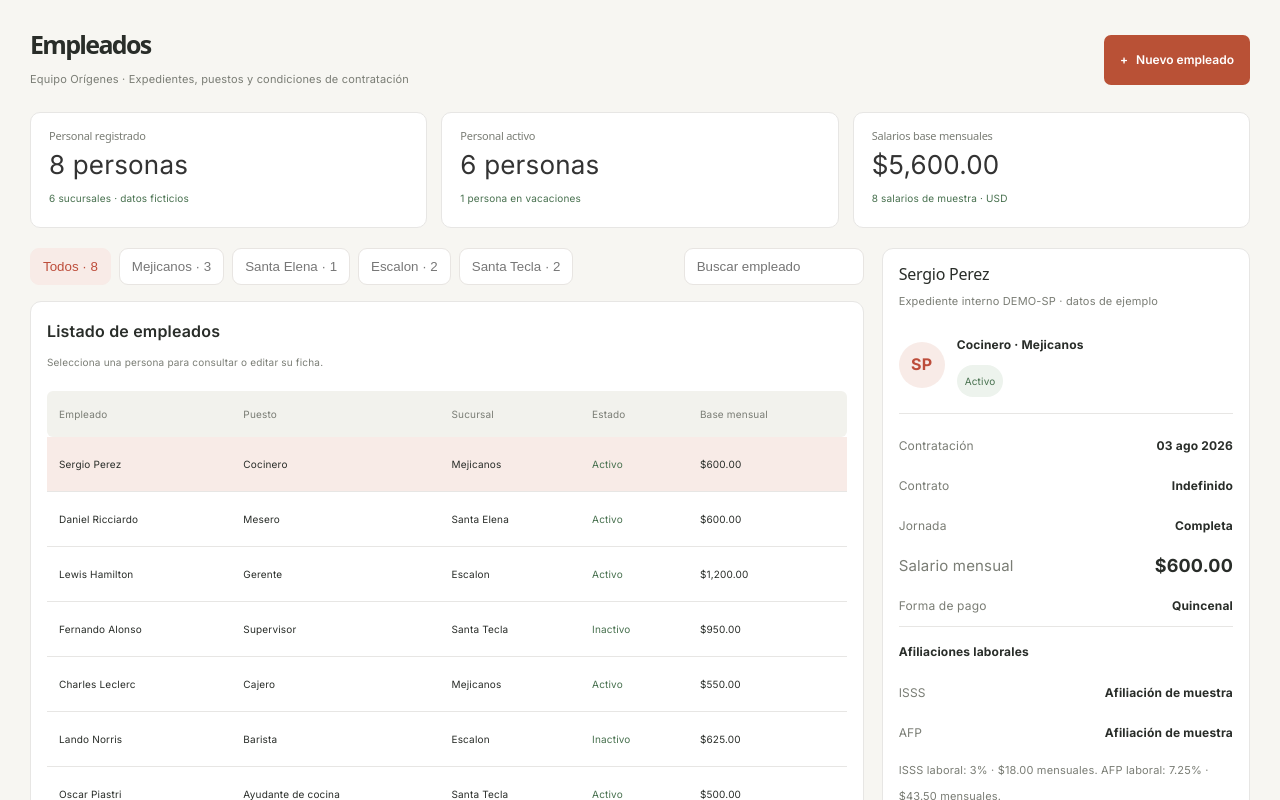
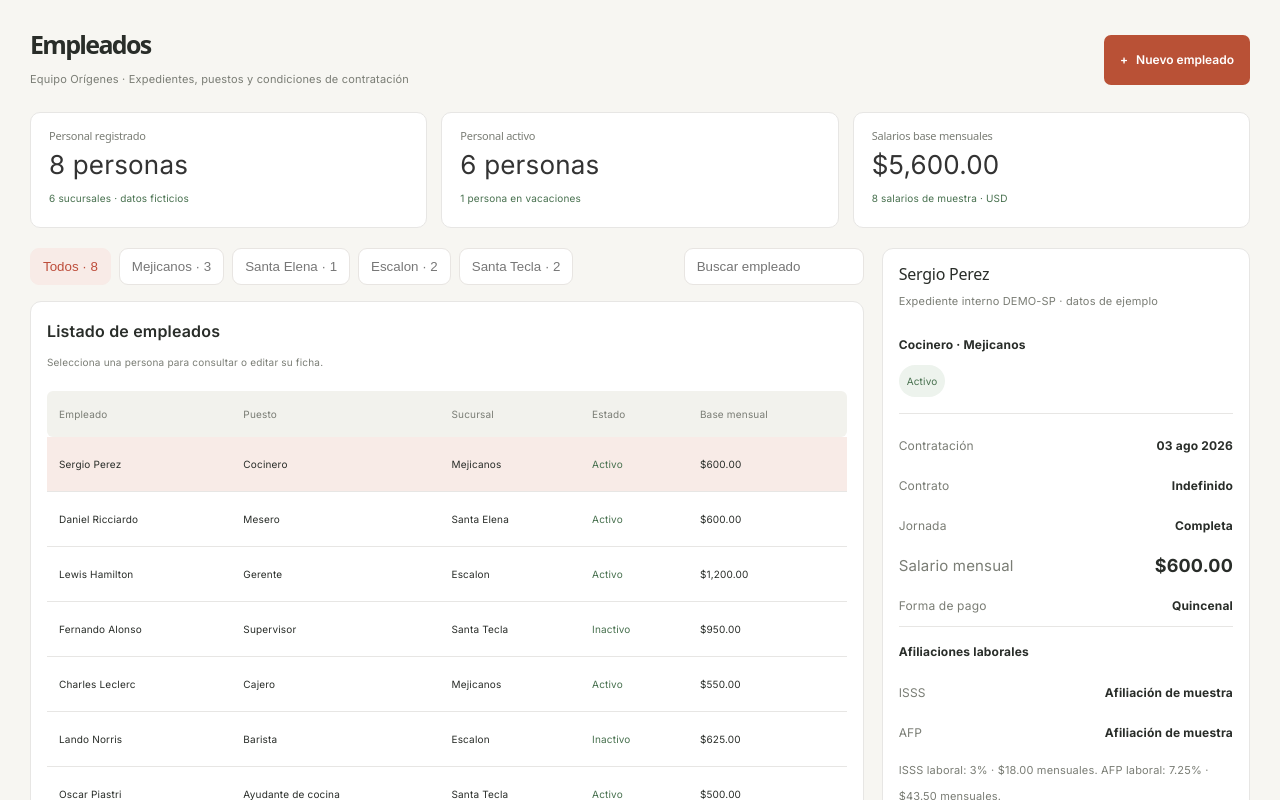
Before and after one commit to Daniellopez28/Proyecto_de_catedra_web, a React (Vite) app in the folder frontend/: page / in a window 1280 px wide. Shown: the top 800 px of the page. Built offline with nearby package versions, Linux system fonts and the light colour scheme.

Commit message:
style: correccion de estilos

```diff
--- a/frontend/components/employee-info-component.jsx
+++ b/frontend/components/employee-info-component.jsx
@@ -22,7 +22,7 @@ function EmployeeInfoComponent({ employee }) {
                 <p>Expediente interno {employee.recordCode} · datos de ejemplo</p>
 
                 <div className="employee-identity">
-                    <div className="employee-avatar" aria-hidden="true">{initials}</div>
+
                     <div>
                         <strong>{employee.position} · {employee.branch}</strong>
                         <span className={`employee-status ${employee.status === 'Inactivo' ? 'is-inactive' : ''}`}>
--- a/frontend/src/employee-info-component.css
+++ b/frontend/src/employee-info-component.css
@@ -44,18 +44,6 @@
     margin: 18px 0 16px;
 }
 
-.employee-avatar {
-    display: grid;
-    width: 46px;
-    height: 46px;
-    flex: 0 0 46px;
-    place-items: center;
-    border-radius: 50%;
-    background: #f8ebe7;
-    color: #bd4d3b;
-    font-size: 16px;
-    font-weight: 700;
-}
 
 .employee-identity strong,
 .employee-status {
```
